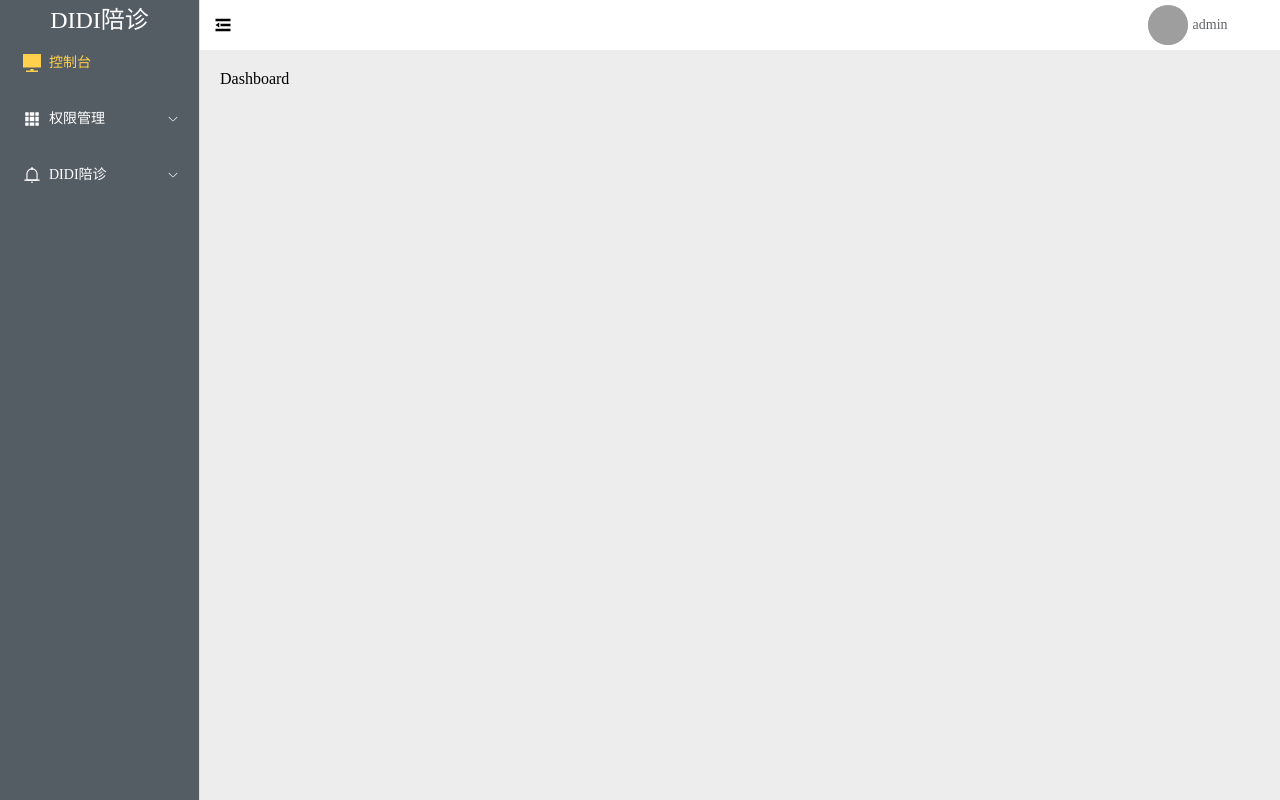
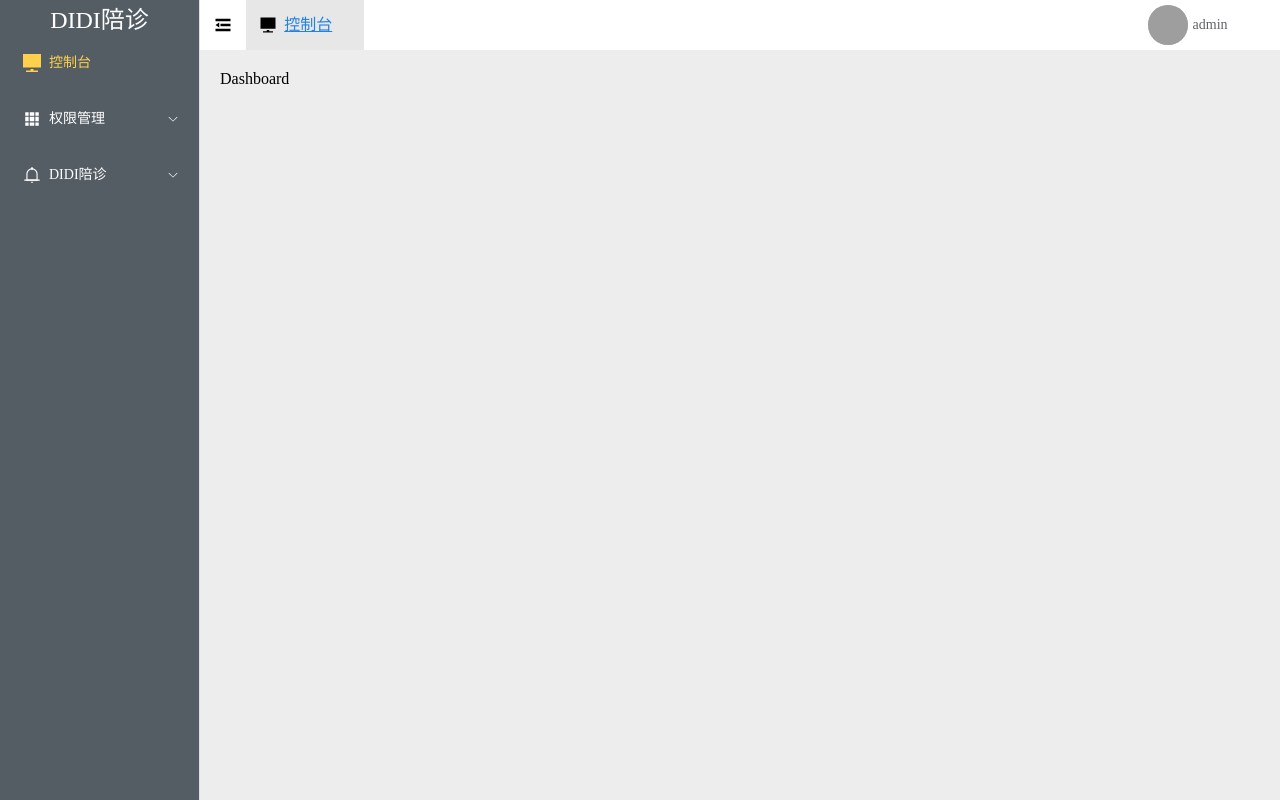
Before and after one commit to miemielq20/miemielq20-Medical-Companionship--System, a Vue app in the folder Front-end/vue-project/: page / in a window 1280 px wide. Both pictures are taken after a click on the item "控制台". Built offline with nearby package versions, Linux system fonts and the light colour scheme; grey boxes are pictures that could not be loaded.

Commit message:
导航栏tag的基本完成

```diff
--- a/Front-end/vue-project/src/components/Aside/TreeMenu.vue
+++ b/Front-end/vue-project/src/components/Aside/TreeMenu.vue
@@ -24,12 +24,18 @@
 <script setup lang="ts">
      import { useRouter } from 'vue-router'
      import {type MenuItem} from "@/types/user"
+     import { useAsideStore } from '@/stores/aside'
+     const asideStore = useAsideStore();
+     const{addMenu}=asideStore
      const router = useRouter()
-     //侧边栏路由跳转
+
     const handleClick = (item: MenuItem): void => {
+    //侧边栏路由跳转
      if (item.meta?.path) {
        router.push(item.meta.path)
      }
+     //添加侧边栏菜单信息
+     addMenu(item)
     }
 
     defineProps<{
--- a/Front-end/vue-project/src/components/header/Header.vue
+++ b/Front-end/vue-project/src/components/header/Header.vue
@@ -1,13 +1,28 @@
 <template>
     <div class="header">
-        <div class="header-left"@click="toggleAside">
-            <el-icon size="20" >
+        <div class="header-left" @click="toggleAside">
+            <el-icon size="20">
                 <Fold />
             </el-icon>
         </div>
-        <div class="header-tags">
+        <ul class="header-tags">
+            <li v-for="(item, index) in selectMenuData" :key="item.path"
+                :class="{ isActive: $route.path == item.meta?.path }" class="tag">
+                <el-icon v-if="item.meta?.icon" size="20">
+                    <component :is="item.meta?.icon" />
+                </el-icon>
+                <router-link :to="{
+                    path: item.meta?.path as string
+                }"><span class="text">{{ item.meta?.title }}</span>
+                </router-link>
+                <el-icon size="14" class="close-icon" color="black" @click.stop="closeTag(item, index)">
+                    <Close />
+                </el-icon>
 
-        </div>
+
+            </li>
+
+        </ul>
         <div class="header-right">
             <el-dropdown>
                 <span class="el-dropdown-link">
@@ -24,11 +39,32 @@
     </div>
 </template>
 <script lang="ts" setup>
-    import {useAsideStore} from "@/stores/aside";
+
+    import { useAsideStore } from "@/stores/aside";
+    import { useRouter } from "vue-router";
+    import { computed } from "vue";
+    import { useRoute } from "vue-router";
+    const route = useRoute();
+    const router = useRouter();
     const asideStore = useAsideStore();
+
+    const { selectMenu, isCollapse, closeMenu } = asideStore;
+
     const toggleAside = () => {
-        asideStore.isCollapse();
+        isCollapse();
     };
+
+    const selectMenuData = computed(() => {
+        return selectMenu;
+    });
+
+    //tag关闭
+    const closeTag = (item: any, index: number) => {
+        router.push('/auth')
+
+    }
+
+
 </script>
 
 <style lang="less">
@@ -50,26 +86,63 @@
             width: 85%;
             height: 50px;
             display: flex;
-            justify-content: center;
             align-items: center;
+            list-style: none;
+
+            .tag {
+                height: 50px;
+                padding: 0 12px;
+                text-decoration: none;
+                color: black;
+                display: flex;
+                flex-direction: row;
+                gap: 6px;
+                align-items: center;
+                justify-content: center;
+
+                .text {
+                    line-height: 1;
+                    white-space: nowrap;
+                }
+
+                .close-icon {
+                    cursor: pointer;
+                    visibility: hidden;
+                }
+
+                &:hover {
+                    background-color: #ebe8e8;
+                    cursor: pointer;
+
+                    .close-icon {
+                        visibility: inherit;
+                    }
+                }
+            }
+
+            .isActive {
+                background-color: #e7e7e7;
+
+                a {
+                    color: #2281e1;
+                }
+
+            }
         }
 
         .header-left:hover {
             background: #f5f5f5;
             cursor: pointer;
+
         }
 
         .header-right {
             width: 200px;
             height: 50px;
+            background: white;
             display: flex;
             justify-content: center;
             align-items: center;
-
-            .username {
-
-                height: 100%;
-            }
 
             .el-dropdown-link {
                 display: flex;
@@ -86,7 +159,6 @@
 
         .header-right:hover {
             cursor: pointer;
-
         }
     }
 </style>
--- a/Front-end/vue-project/src/stores/aside.ts
+++ b/Front-end/vue-project/src/stores/aside.ts
@@ -1,14 +1,30 @@
 import { defineStore } from 'pinia'
+import { type MenuItem } from '../types/user'
 
-export const useAsideStore= defineStore('isCollapse', {
+export const useAsideStore = defineStore('isCollapse', {
   state: () => {
     return {
-      asideCollapse: false
+      asideCollapse: false,
+      selectMenu: [] as MenuItem[]
     }
   },
   actions: {
     isCollapse() {
       this.asideCollapse = !this.asideCollapse
+    },
+
+    addMenu(payload: MenuItem) {
+      const existItem = this.selectMenu.find(item => item.path === payload.path);
+      if (existItem) {
+      } else {
+        this.selectMenu.push(payload);
+      }
+    },
+
+    closeMenu(index: number) {
+      console.log(index);
+      //this.selectMenu.splice(index, 1);
     }
+
   }
 })
```
